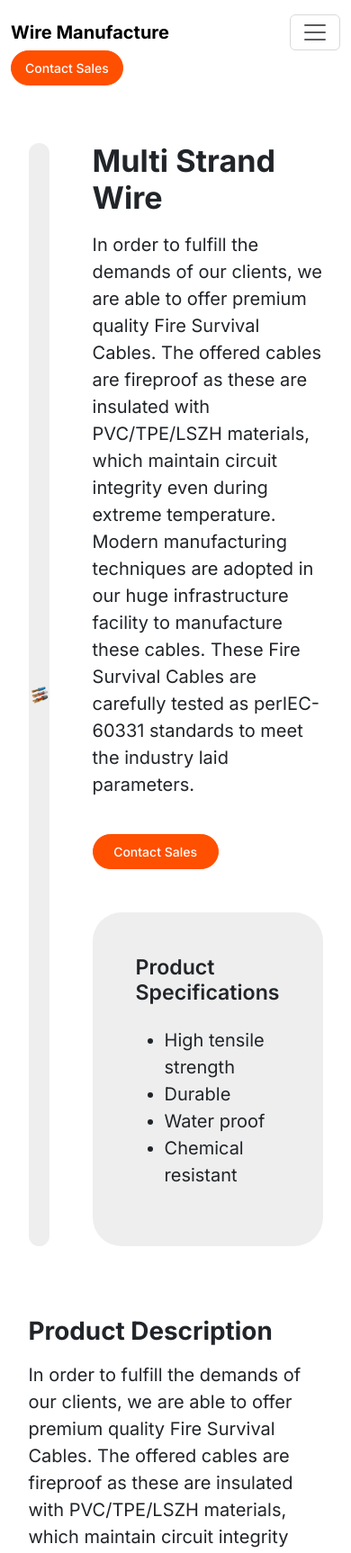
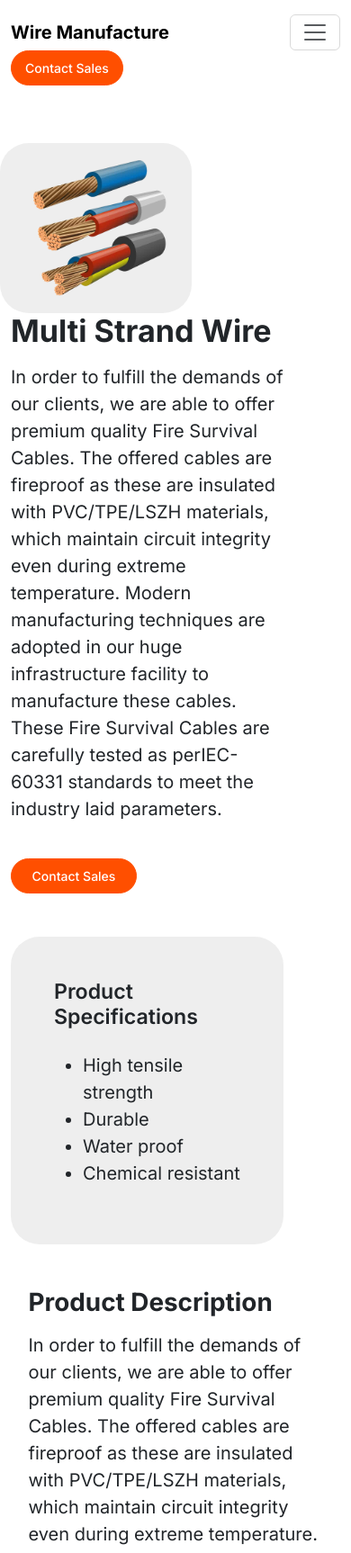
Before and after one commit to vizeerr/wiremanufacture, a plain HTML site: page product/index.html in a window 390 px wide. Shown: the top 1726 px of the page at 90% size. Drawn offline with nearby package versions, Linux system fonts and the light colour scheme.

Commit message:
responsive v2

```diff
--- a/assets/css/style.css
+++ b/assets/css/style.css
@@ -117,6 +117,9 @@ h1,h2,h3,h4,h5,h6 {
     .display-3{
         font-size: 2.5rem;
     }
+    .spacey{
+        height: 10px;
+    }
 
 
 
@@ -133,6 +136,10 @@ h1,h2,h3,h4,h5,h6 {
     .px-4{
         padding: 0;
     }
+    .spacey{
+        height: 5px;
+    }
+
 
 }
 
@@ -166,4 +173,8 @@ h1,h2,h3,h4,h5,h6 {
     .navbar .w-95{
         width: 100% !important;
     }
+    .spacey{
+        height: 0px;
+    }
+
 }
--- a/product/index.html
+++ b/product/index.html
@@ -43,12 +43,11 @@
             </div>
         </nav>
 
-        <div class="container my-5 d-flex gap-5 justify-content-between ">
-            <div class="d-flex justify-content-center align-items-center rounded-5" style="width: 65%; background-color: rgb(238, 238, 238);">
+        <div class="container my-5 row">
+            <div class="col-1 d-flex justify-content-center align-items-center rounded-5" style="width: 65%; background-color: rgb(238, 238, 238);">
                 <img src="/assets/images/items/pgmultistrandwire.png" class="w-100" alt="" srcset="">
-
             </div>
-            <div class="w-100">
+            <div class="col-4  w-100">
                 <h1 class="display-4 fw-bold">Multi Strand Wire</h1>
                 <p class="fs-5 mt-3">In order to fulfill the demands of our clients, we are able to offer premium quality Fire Survival Cables. The offered cables are fireproof as these are insulated with PVC/TPE/LSZH materials, which maintain circuit integrity even during extreme temperature.
                     Modern manufacturing techniques are adopted in our huge infrastructure facility to manufacture these cables.
```
Also changed, not shown: about/index.html (+9 -9 lines), index.html (+1 -1 lines).
